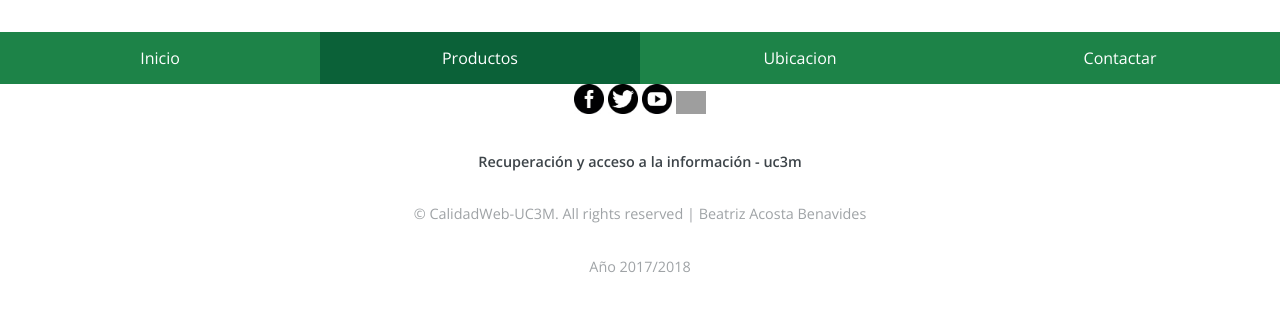
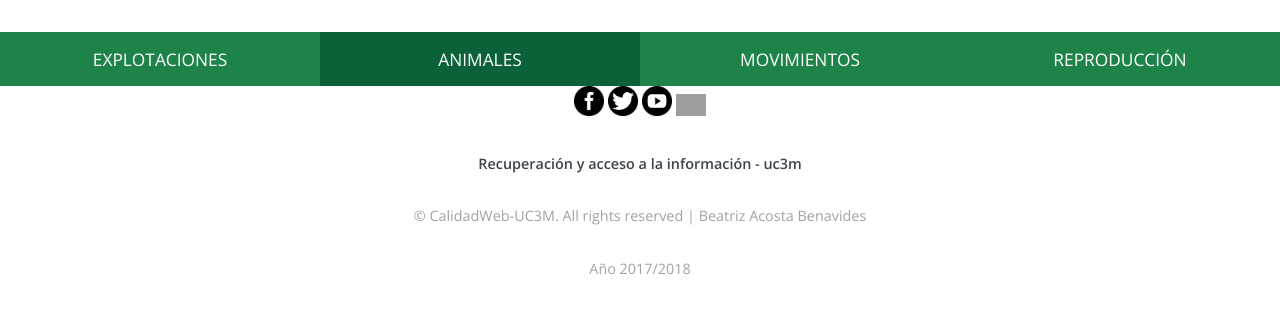
Before and after one commit to Beaacosta/TFG-INF, a PHP site: template templates/navbar.php in a window 1280 px wide. Shown: the top 313 px of the page. Run offline with PHP 8.4, Linux system fonts and the light colour scheme; the template is opened without the code that fills it, so the values that code supplies are empty; grey boxes are pictures that could not be loaded.

Commit message:
añadido navbar

```diff
--- a/css/style.css
+++ b/css/style.css
@@ -286,6 +286,10 @@ li {
     width: 25%;
     text-decoration: none;
     text-align:center;
+    font-family: "Open Sans", sans-serif;
+	font-size: 13pt;
+	font-weight: 400;
+	line-height: 1.65;
     padding: 1% 0% 1% 0%;
     color: #FFFFFF;
 }
--- a/templates/navbar.php
+++ b/templates/navbar.php
@@ -1,8 +1,8 @@
 <div class="nav">
 	<ul>
-		<li><a href="#">Inicio</a></li>
-		<li><a class="active" href="#">Productos</a></li>
-		<li><a href="#">Ubicacion</a></li>
-		<li><a href="#">Contactar</a></li>
+		<li><a href="#">EXPLOTACIONES</a></li>
+		<li><a class="active" href="#">ANIMALES</a></li>
+		<li><a href="#">MOVIMIENTOS</a></li>
+		<li><a href="#">REPRODUCCIÓN</a></li>
 	</ul>
 </div>
```
Also changed, not shown: templates/header.php (+5 -2 lines).
